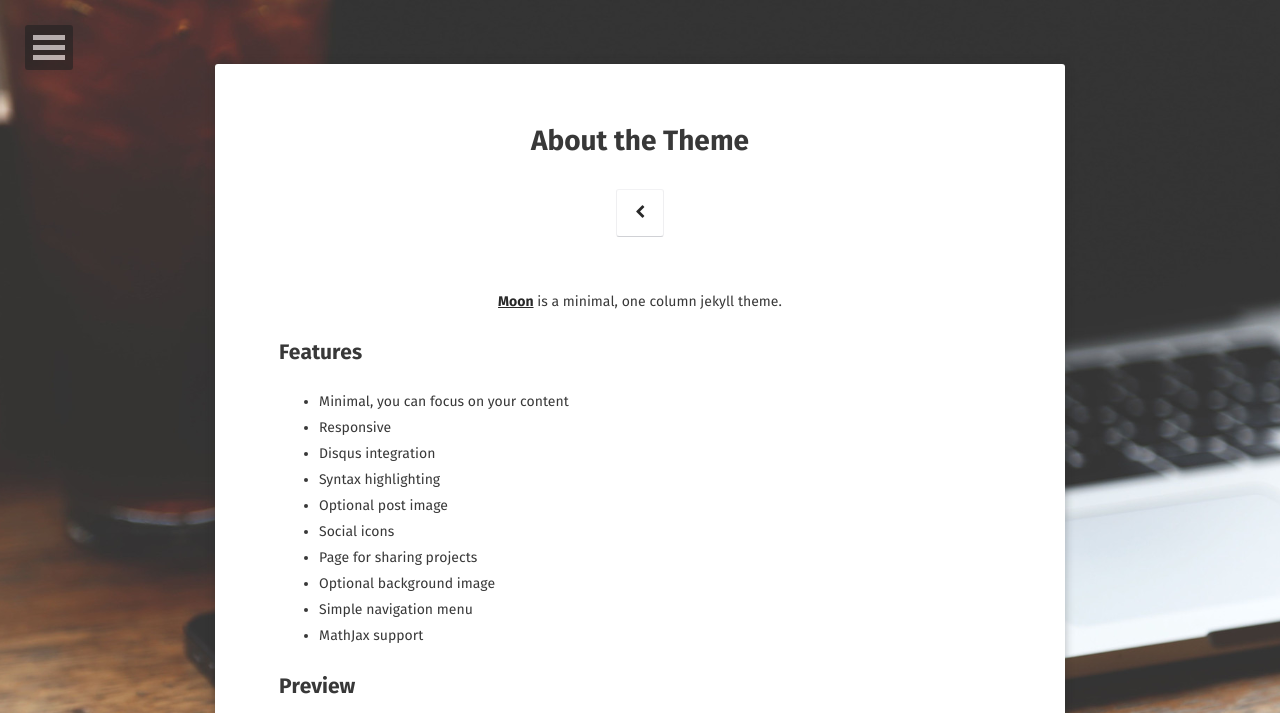
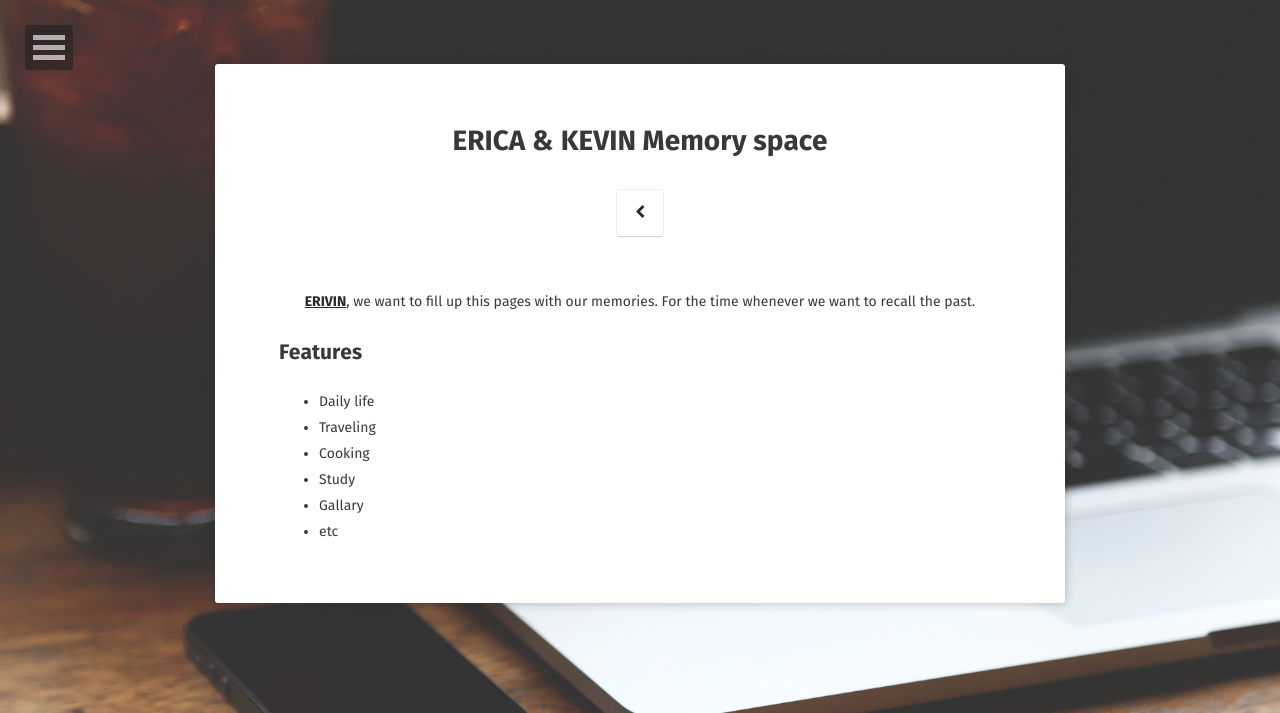
Before and after one commit to S-KYUCHAN/erivin, a Jekyll site: the page built from about/index.md, in a window 1280 px wide. Shown: the top 713 px of the page. Built offline with Jekyll 4.4.1, drawn with Linux system fonts in a browser that asks for light colours; some web fonts are replaced; some of the changed text lies outside the part shown; grey boxes are pictures that could not be loaded.

Commit message:
Modify about index.md

```diff
--- a/_config.yml
+++ b/_config.yml
@@ -37,7 +37,7 @@ disqus_shortname:   taylantatli
   #ad-client:
   #ad-slot:
 #bing-verify:
-#email:
+email:              moncadeau92@gmail.com
 #twitter:            username
 #facebook:           username
 #github-url:         username
@@ -48,7 +48,7 @@ instagram:          list_of_sens
 #lastfm:            username
 #tumblr:            username
 #medium:            '@username'
-pinterest:          yinhwa.erica
+#pinterest:          yinhwa.erica
 #foursquare:        username
 #steam:              username
 #dribbble:          username
--- a/about/index.md
+++ b/about/index.md
@@ -1,37 +1,17 @@
 ---
 layout: page
-title: About the Theme
-tags: [about, Jekyll, theme, moon]
-date: 2016-03-21
+title: ERICA & KEVIN Memory space
+tags: [ERICA, KEVIN, Inhwa, Kyuchan]
+date: 2019-10-29
 comments: false
 ---
 
-<center><a href="http://taylantatli.github.io/Moon"><b>Moon</b></a> is a minimal, one column jekyll theme.</center>
+<center><a href="https://S-KYUCHAN.github.io/erivin"><b>ERIVIN</b></a>, we want to fill up this pages with our memories. For the time whenever we want to recall the past.</center>
 
 ## Features
-* Minimal, you can focus on your content
-* Responsive
-* Disqus integration
-* Syntax highlighting
-* Optional post image
-* Social icons
-* Page for sharing projects
-* Optional background image
-* Simple navigation menu
-* MathJax support
-
-## Preview
-
-{% capture images %}
-    https://cloud.githubusercontent.com/assets/754514/14509720/61c61058-01d6-11e6-93ab-0918515ecd56.png
-    https://cloud.githubusercontent.com/assets/754514/14509716/61ac6c8e-01d6-11e6-879f-8308883de790.png
-{% endcapture %}
-{% include gallery images=images caption="Screenshots of Moon Theme" cols=2 %}
-
-See a [live version of Moon](http://taylantatli.github.io/Moon) hosted on GitHub.
-
-## Getting Started
-
-To learn how to install and use this theme check out the [Setup Guide](http://taylantatli.me/Moon/moon-theme/) for more information.
-
-[Install Moon](https://github.com/TaylanTatli/Moon){: .btn}
+* Daily life
+* Traveling
+* Cooking
+* Study
+* Gallary
+* etc
```
